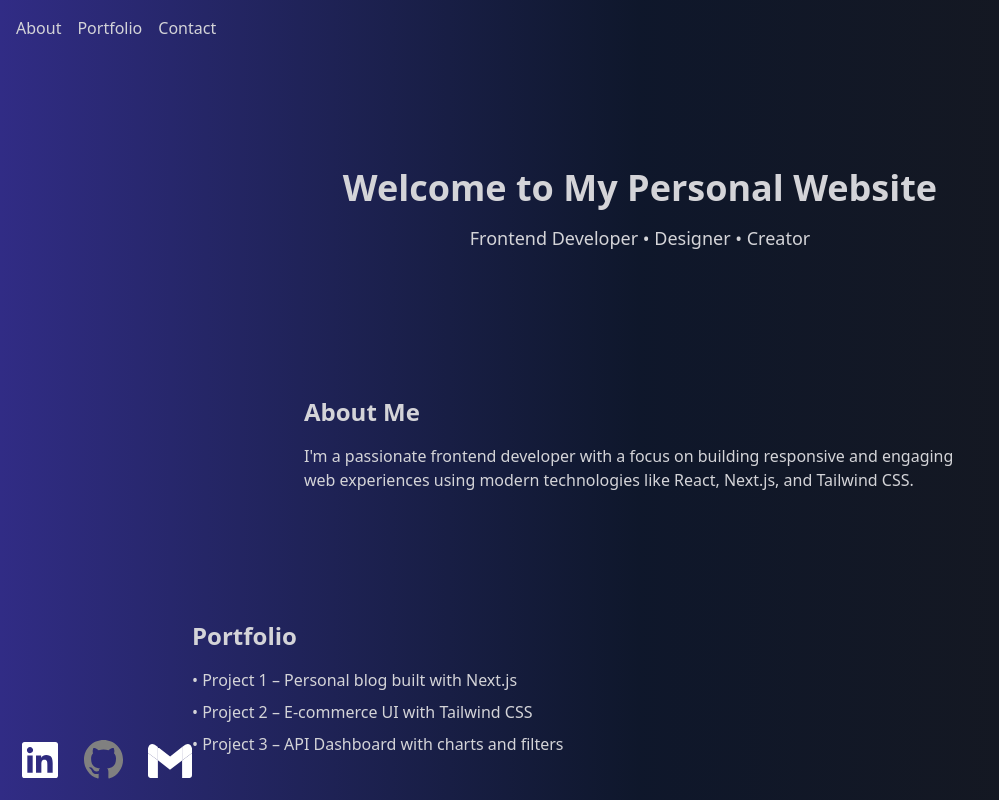
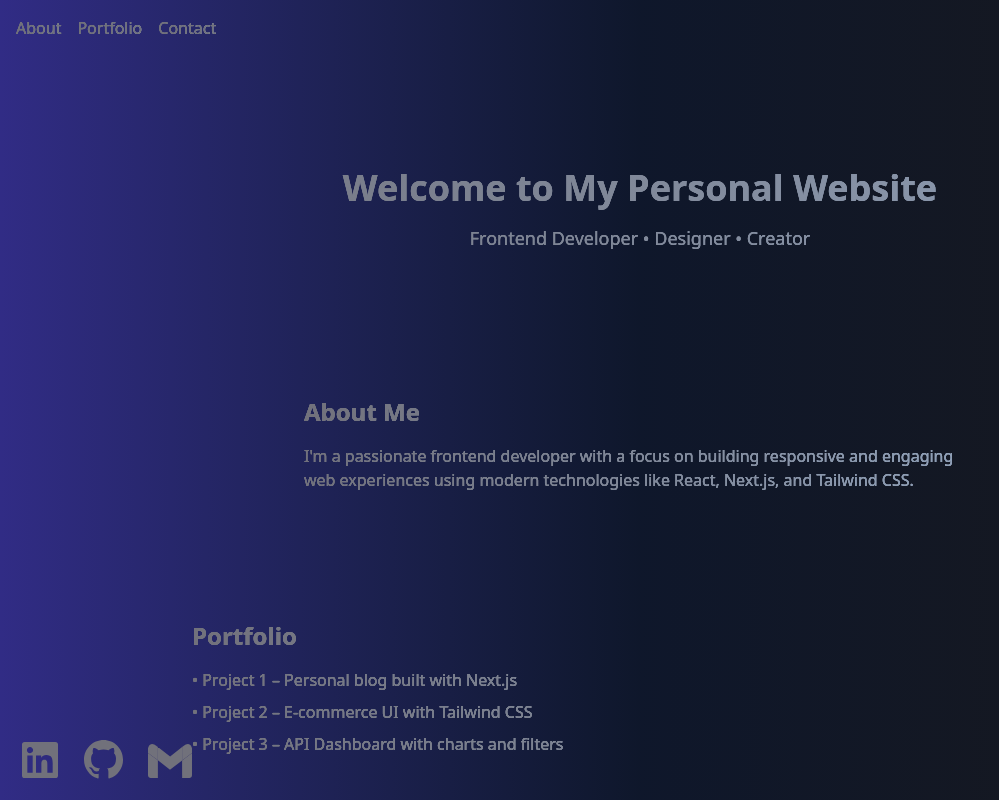
Before and after one commit to georgew1234/Personal-Website, a Next.js app: page / in a window 1280 px wide. Shown: the top 800 px of the page, without its empty margins (0-999 px from the left). Built offline with nearby package versions, Linux system fonts and the light colour scheme.

Commit message:
moved icon components. Created a nav-item, created hover effect for navbar

```diff
--- a/src/app/icons/email.tsx
+++ b/src/app/components/icons/email.tsx
@@ -14,31 +14,31 @@ export default function EmailIcon() {
                  onMouseLeave={() => setIsHovered(false)}>
                 <path
                     d="M22.0515 8.52295L16.0644 13.1954L9.94043 8.52295V8.52421L9.94783 8.53053V15.0732L15.9954 19.8466L22.0515 15.2575V8.52295Z"
-                    fill={isHovered ? '#EA4335' : 'white'}
+                    fill={isHovered ? '#EA4335' : '#71717b'}
                 />
                 <path
                     d="M23.6231 7.38639L22.0508 8.52292V15.2575L26.9983 11.459V9.17074C26.9983 9.17074 26.3978 5.90258 23.6231 7.38639Z"
-                    fill={isHovered ? '#FBBC05' : 'white'}
+                    fill={isHovered ? '#FBBC05' : '#71717b'}
                 />
                 <path
                     d="M22.0508 15.2575V23.9924H25.8428C25.8428 23.9924 26.9219 23.8813 26.9995 22.6513V11.459L22.0508 15.2575Z"
-                    fill={isHovered ? '#34A853' : 'white'}
+                    fill={isHovered ? '#34A853' : '#71717b'}
                 />
                 <path
                     d="M9.94811 24.0001V15.0732L9.94043 15.0669L9.94811 24.0001Z"
-                    fill={isHovered ? '#C5221F' : 'white'}
+                    fill={isHovered ? '#C5221F' : '#71717b'}
                 />
                 <path
                     d="M9.94014 8.52404L8.37646 7.39382C5.60179 5.91001 5 9.17692 5 9.17692V11.4651L9.94014 15.0667V8.52404Z"
-                    fill={isHovered ? '#C5221F' : 'white'}
+                    fill={isHovered ? '#C5221F' : '#71717b'}
                 />
                 <path
                     d="M9.94043 8.52441V15.0671L9.94811 15.0734V8.53073L9.94043 8.52441Z"
-                    fill={isHovered ? '#C5221F' : 'white'}
+                    fill={isHovered ? '#C5221F' : '#71717b'}
                 />
                 <path
                     d="M5 11.4668V22.6591C5.07646 23.8904 6.15673 24.0003 6.15673 24.0003H9.94877L9.94014 15.0671L5 11.4668Z"
-                    fill={isHovered ? '#4285F4' : 'white'}
+                    fill={isHovered ? '#4285F4' : '#71717b'}
                 />
             </svg>
         </a>
--- a/src/app/icons/github.tsx
+++ b/src/app/components/icons/github.tsx
@@ -12,7 +12,7 @@ export default function GithubIcon() {
             <svg className="w-12 h-12 " viewBox="-10 -10 120 120"  xmlns="http://www.w3.org/2000/svg"
                  onMouseEnter={() => setIsHovered(true)}
                  onMouseLeave={() => setIsHovered(false)}>
-                <path fill={isHovered ? "#fff" : "grey"}
+                <path fill={isHovered ? "#fff" : "#71717b"}
                       d="M48.854 0C21.839 0 0 22 0 49.217c0 21.756 13.993 40.172 33.405 46.69 2.427.49 3.316-1.059 3.316-2.362 0-1.141-.08-5.052-.08-9.127-13.59 2.934-16.42-5.867-16.42-5.867-2.184-5.704-5.42-7.17-5.42-7.17-4.448-3.015.324-3.015.324-3.015 4.934.326 7.523 5.052 7.523 5.052 4.367 7.496 11.404 5.378 14.235 4.074.404-3.178 1.699-5.378 3.074-6.6-10.839-1.141-22.243-5.378-22.243-24.283 0-5.378 1.94-9.778 5.014-13.2-.485-1.222-2.184-6.275.486-13.038 0 0 4.125-1.304 13.426 5.052a46.97 46.97 0 0 1 12.214-1.63c4.125 0 8.33.571 12.213 1.63 9.302-6.356 13.427-5.052 13.427-5.052 2.67 6.763.97 11.816.485 13.038 3.155 3.422 5.015 7.822 5.015 13.2 0 18.905-11.404 23.06-22.324 24.283 1.78 1.548 3.316 4.481 3.316 9.126 0 6.6-.08 11.897-.08 13.526 0 1.304.89 2.853 3.316 2.364 19.412-6.52 33.405-24.935 33.405-46.691C97.707 22 75.788 0 48.854 0z"/>
             </svg>
         </a>
--- a/src/app/icons/linkedin.tsx
+++ b/src/app/components/icons/linkedin.tsx
@@ -12,7 +12,7 @@ export default function LinkedinIcon() {
             <svg className="w-12 h-12 " viewBox="0 0 16 16" xmlns="http://www.w3.org/2000/svg"
                  onMouseEnter={() => setIsHovered(true)}
                  onMouseLeave={() => setIsHovered(false)}>
-                <path fill= {isHovered ? "#0A66C2" : "white"}
+                <path fill= {isHovered ? "#0A66C2" : "#71717b"}
                       d="M12.225 12.225h-1.778V9.44c0-.664-.012-1.519-.925-1.519-.926 0-1.068.724-1.068 1.47v2.834H6.676V6.498h1.707v.783h.024c.348-.594.996-.95 1.684-.925 1.802 0 2.135 1.185 2.135 2.728l-.001 3.14zM4.67 5.715a1.037 1.037 0 01-1.032-1.031c0-.566.466-1.032 1.032-1.032.566 0 1.031.466 1.032 1.032 0 .566-.466 1.032-1.032 1.032zm.889 6.51h-1.78V6.498h1.78v5.727zM13.11 2H2.885A.88.88 0 002 2.866v10.268a.88.88 0 00.885.866h10.226a.882.882 0 00.889-.866V2.865a.88.88 0 00-.889-.864z"/>
             </svg>
         </a>
--- /dev/null
+++ b/src/app/components/nav-item.tsx
@@ -0,0 +1,6 @@
+
+export default function NavItem(name: string) {
+    return (
+        <a href={name.toLowerCase()}>{name.toLowerCase().charAt(0).toUpperCase()}</a>
+    )
+}
--- a/src/app/globals.css
+++ b/src/app/globals.css
@@ -3,3 +3,15 @@
 html {
     scroll-behavior: smooth;
 }
+
+@layer components {
+    #textColor * {
+        @apply text-transparent bg-clip-text bg-gradient-to-r from-zinc-500 to-slate-400;
+    }
+}
+
+@layer utilities {
+    .text-solid {
+        @apply text-zinc-500 hover:text-white;
+    }
+}
--- a/src/app/layout.tsx
+++ b/src/app/layout.tsx
@@ -1,9 +1,8 @@
 import './globals.css';
 import { ReactNode } from 'react';
-import Image from 'next/image';
-import LinkedinIcon from "@/app/icons/linkedin";
-import GithubIcon from "@/app/icons/github";
-import EmailIcon from "@/app/icons/email";
+import LinkedinIcon from "@/app/components/icons/linkedin";
+import GithubIcon from "@/app/components/icons/github";
+import EmailIcon from "@/app/components/icons/email";
 export const metadata = {
     title: "George Wen's Personal Website",
     description: 'My personal website',
@@ -11,14 +10,15 @@ export const metadata = {
 
 export default function RootLayout({ children }: { children: ReactNode }) {
     return (
-        <html lang="en" className="bg-gradient-to-r from-indigo-900 via-slate-900 to-zinc-900 text-white rounded">
-        <body className="text-zinc-300">
+        <html lang="en">
+        <body>
         <div className="fixed inset-0 -z-10 bg-gradient-to-r from-indigo-900 via-slate-900 to-zinc-900"/>
+        <div id="textColor">
         <header className="sticky top-0 p-4">
             <nav className="flex gap-4">
-                <a href="#">About</a>
-                <a href="#portfolio">Portfolio</a>
-                <a href="#contact">Contact</a>
+                <a href="#" className="text-solid">About</a>
+                <a href="#portfolio" className="text-solid">Portfolio</a>
+                <a href="#contact" className="text-solid">Contact</a>
             </nav>
         </header>
         <main className="p-8">{children}</main>
@@ -27,6 +27,7 @@ export default function RootLayout({ children }: { children: ReactNode }) {
             <GithubIcon/>
             <EmailIcon/>
         </footer>
+        </div>
         </body>
         </html>
     );
```
